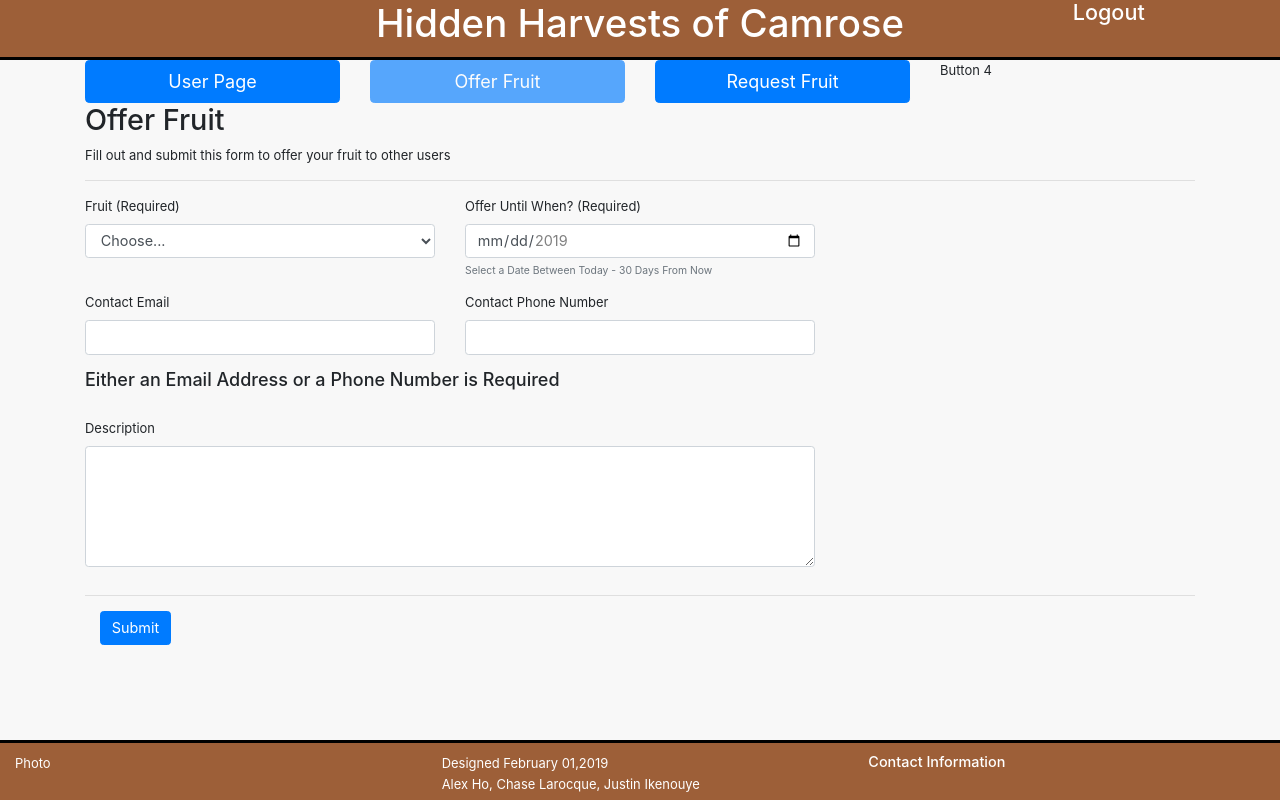
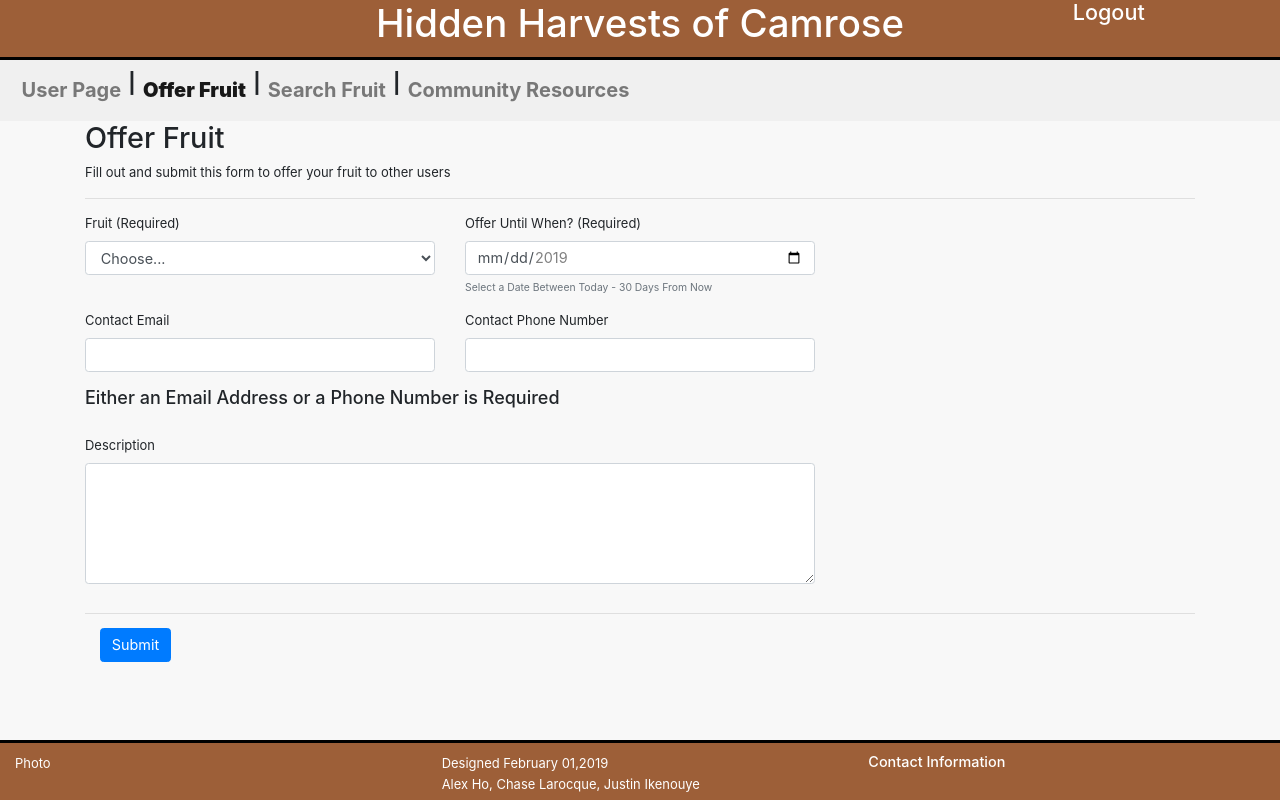
Before and after one commit to ChaseLarocque/CamroseFruitShare, a PHP site: page /fruitOffer.php in a window 1280 px wide. Run offline with PHP 8.4, Linux system fonts and the light colour scheme; style sheets or scripts are compiled from the project's sources; some libraries are stand-ins or nearby versions.

Commit message:
Nav Bar on all screens
Deleted the nav bar that was created and is now on all other user screens that will need it.

```diff
--- a/fruitOffer.php
+++ b/fruitOffer.php
@@ -41,22 +41,25 @@ It allows them to enter details like what kind of fruit they have and how to con
             </div>
         </div>
 
-        <div class="container">
-            <div class="row">
-                <div class="col">
-                    <a class="btn btn-primary btn-lg btn-block" href="userPage.php" role="button">User Page</a>
-                </div>
-                <div class="col">
-                    <a class="btn btn-primary btn-lg btn-block disabled" href="fruitOffer.php" role="button">Offer Fruit</a>
-                </div>
-                <div class="col">
-                    <a class="btn btn-primary btn-lg btn-block" href="fruitSearch.php" role="button">Request Fruit</a>
-                </div>
-                <div class="col">
-                    Button 4
-                </div>
-            </div>
-        </div>
+          <nav class="navbar navbar-expand-sm navbar-light navSet font-weight-bolder">
+            <ul class="navbar-nav">
+              <li class="nav-item">
+                <a class="nav-link" href="userPage.php">User Page</a>
+              </li>
+              <a>|</a>
+              <li class="nav-item active">
+                <a class="nav-link onPage disabled" href="fruitOffer.php">Offer Fruit</a>
+              </li>
+              <a>|</a>
+              <li class="nav-item">
+                <a class="nav-link" href="fruitSearch.php">Search Fruit</a>
+              </li>
+              <a>|</a>
+              <li class="nav-item">
+                <a class="nav-link" href="#">Community Resources</a>
+              </li>
+            </ul>
+          </nav>
 
         <div class="body container">
 
--- a/userPage.php
+++ b/userPage.php
@@ -43,12 +43,15 @@ and current offerings for that fruit.
           <li class="nav-item active">
             <a class="nav-link onPage disabled" href="userPage.php">User Page</a>
           </li>
+          <a>|</a>
           <li class="nav-item">
             <a class="nav-link" href="fruitOffer.php">Offer Fruit</a>
           </li>
+          <a>|</a>
           <li class="nav-item">
             <a class="nav-link" href="fruitSearch.php">Search Fruit</a>
           </li>
+          <a>|</a>
           <li class="nav-item">
             <a class="nav-link" href="#">Community Resources</a>
           </li>
```
Also changed, not shown: fruitSearch.php (+19 -16 lines).
